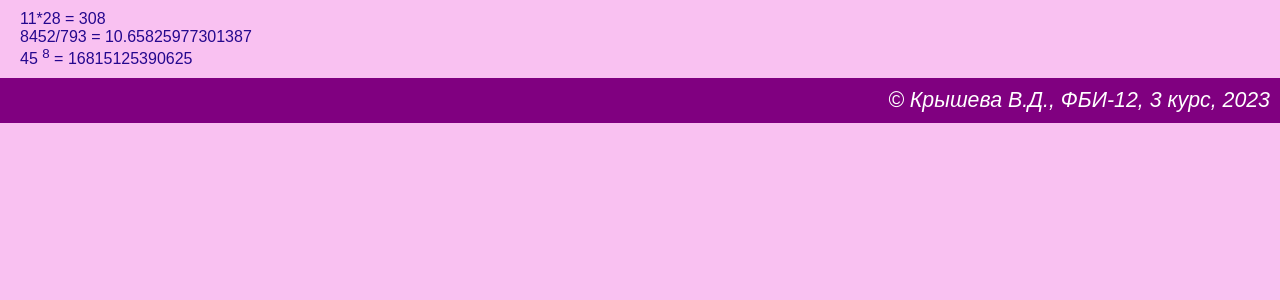
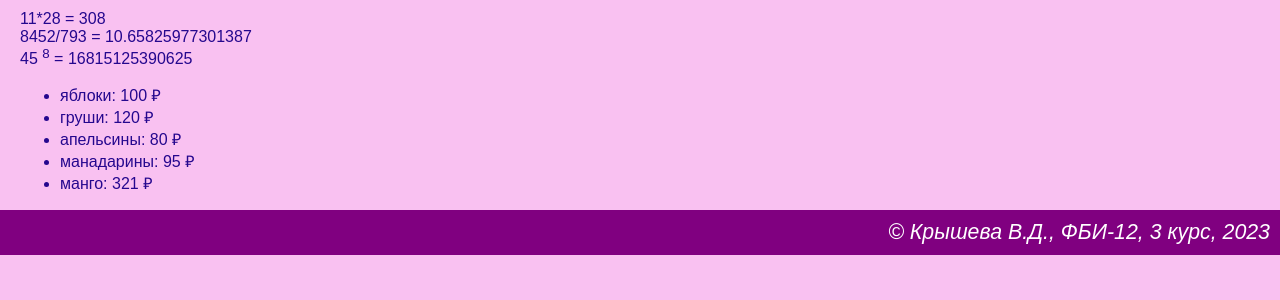
Before and after one commit to hiiamvika/cautious-guide, a Flask app: page /lab2/example in a window 1280 px wide. Shown: the part 45-345 px from the top of the page. Run offline with Flask 3, Linux system fonts and the light colour scheme.

Commit message:
Цикл в шаблоне

```diff
--- a/app.py
+++ b/app.py
@@ -7,7 +7,14 @@ def example():
     lab2 = 'Лабораторная работа 2'
     group = 'ФБИ-12'
     course = '3 курс'
-    return render_template('example.html', name=name, lab2=lab2, group=group,course=course)
+    fruits= [
+        {'name': 'яблоки', 'price': 100},
+        {'name': 'груши', 'price': 120},
+        {'name': 'апельсины', 'price': 80},
+        {'name': 'манадарины', 'price': 95},
+        {'name': 'манго', 'price': 321}
+    ]
+    return render_template('example.html', name=name, lab2=lab2, group=group,course=course, fruits=fruits)
 
 @app.route("/")
 @app.route("/index")
--- a/templates/example.html
+++ b/templates/example.html
@@ -15,6 +15,12 @@
         11*28 = {{11*28}} <br>
         8452/793 = {{8452/793}} <br>
         45 <sup>8</sup> = {{45**8}}
+
+        <ul>
+            {% for f in fruits %}
+            <li>{{f.name}}: {{f.price}} &#8381;</li>
+            {% endfor %}
+        </ul>
     </main>
 
     <footer>
```
